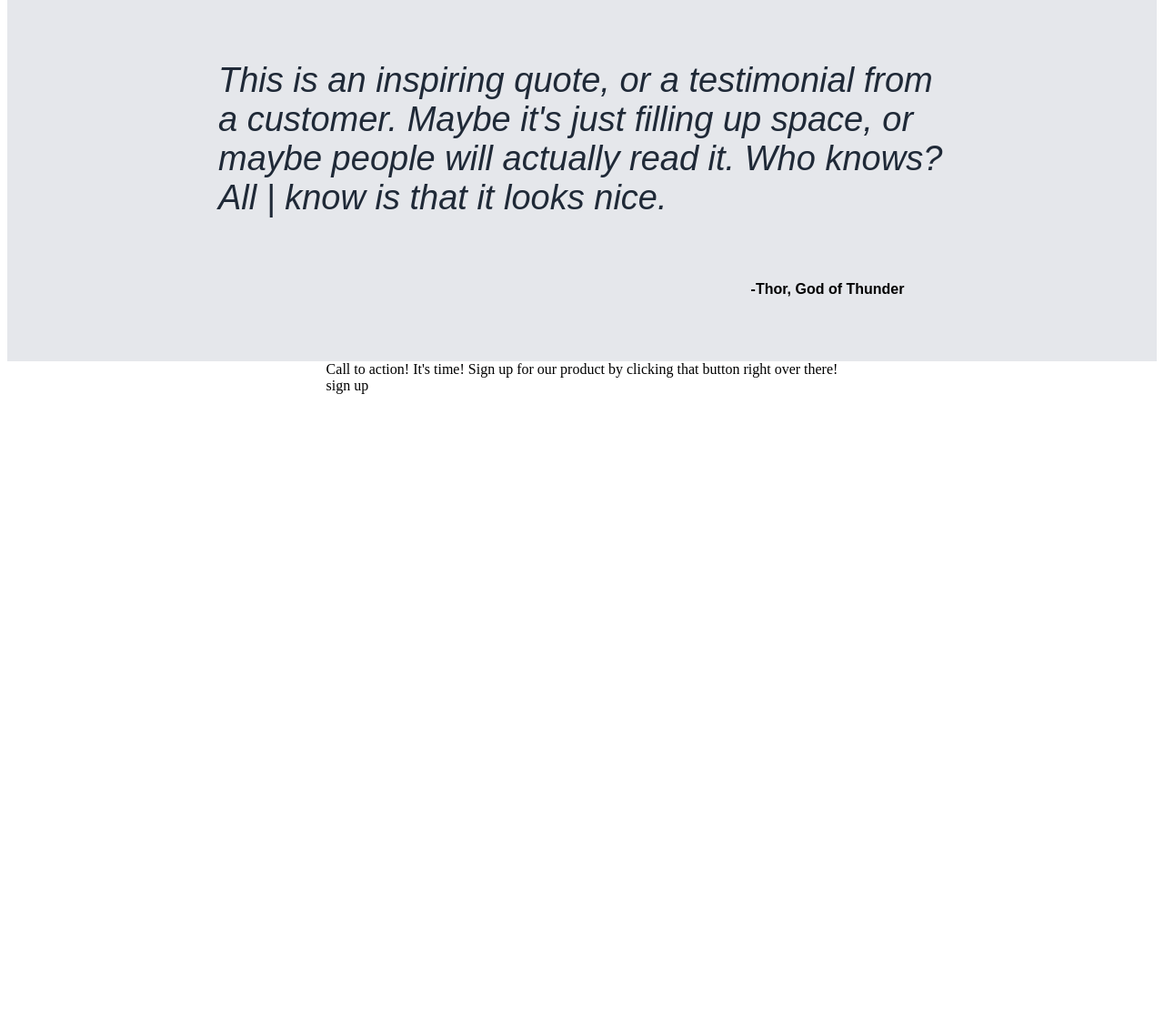
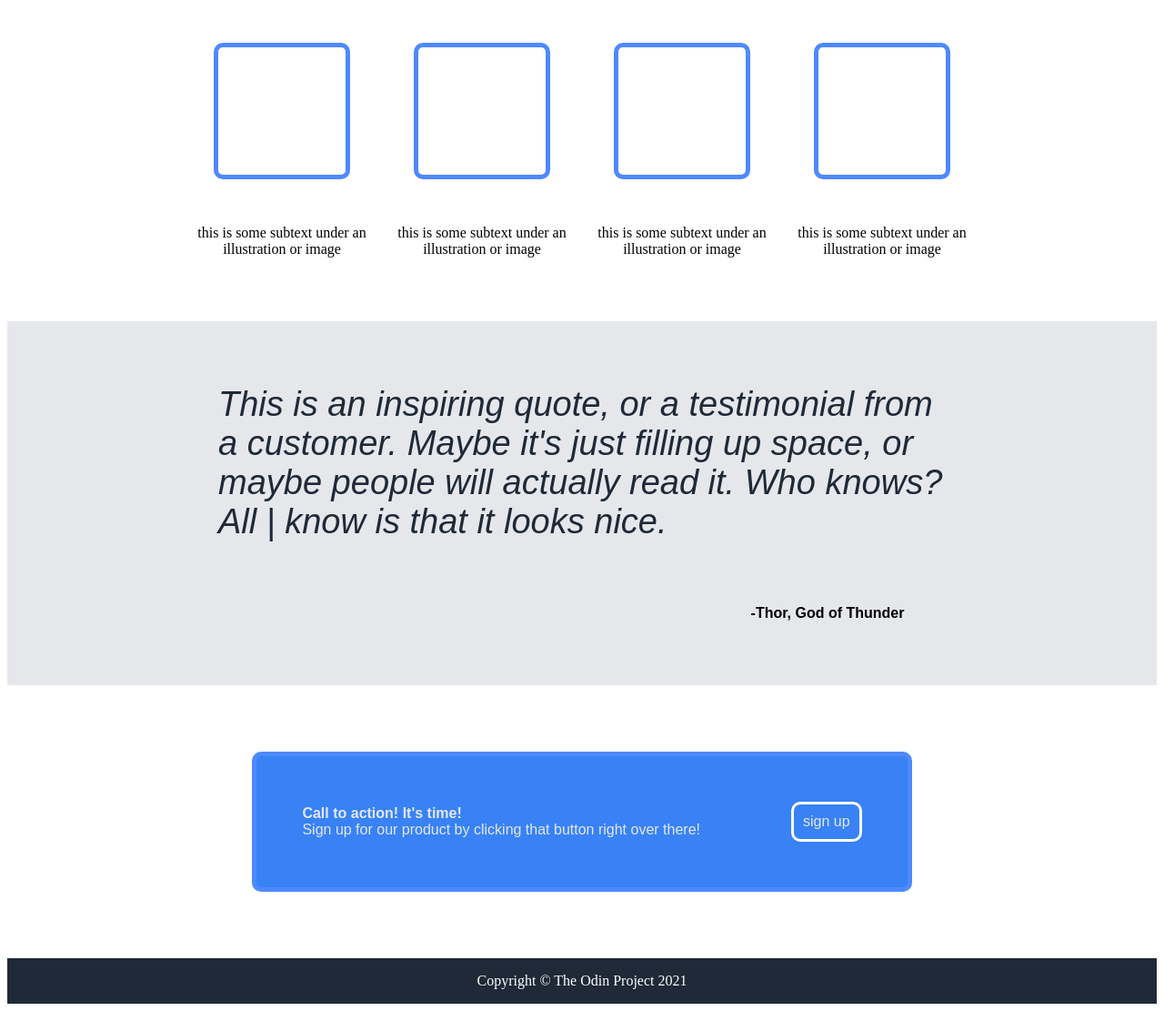
Before and after one commit to GucciGangnam/Project1-landing-page, a plain HTML site: page index.html in a window 1280 px wide. Shown: the part 616-1727 px from the top of the page at 91% size. Before the commit the page ends 1057 px from the top, so only its background shows below. Drawn offline with Linux system fonts and the light colour scheme.

Commit message:
Template content added. still no links or img

```diff
--- a/index.html
+++ b/index.html
@@ -57,14 +57,47 @@
     <div class="cards">
         <div class="card 1">
 
+            <div class="box">
+
+            </div>
+            <div class="text 1">
+                this is some subtext
+                under an illustration
+                or image
+            </div>
+
         </div>
         <div class="card 2">
+            <div class="box">
+
+            </div>
+            <div class="text 2">
+                this is some subtext
+                under an illustration
+                or image
+            </div>
 
         </div>
         <div class="card 3">
+            <div class="box">
+
+            </div>
+            <div class="text 3">
+                this is some subtext
+                under an illustration
+                or image
+            </div>
 
         </div>
         <div class="card 4">
+            <div class="box">
+
+            </div>
+            <div class="text 4">
+                this is some subtext
+                under an illustration
+                or image
+            </div>
 
         </div>
 
@@ -83,17 +116,23 @@
     </div>
 
     <div class="cta">
+        <div class="bbox">
         <div class="ctal">
-            Call to action! It's time!
+            <strong> Call to action! It's time!</strong> <br>
             Sign up for our product by clicking that button right over there!
         </div>
-        <div class="ctal">
+        <div class="ctar">
             sign up
+        </div>
         </div>
     </div>
 
 
+<div class="foot">
+    Copyright © The Odin Project 2021
 
+
+</div>
 
 
 
--- a/style.css
+++ b/style.css
@@ -117,6 +117,7 @@
     display: flex;
     flex-direction: column;
     align-items: center;
+
 }
 
 .quote {
@@ -135,3 +136,73 @@
     font-weight: bold;
     font-family: sans-serif;
 }
+
+.cards {
+    display: flex;
+    gap: 20px;
+    padding: 50px;
+    margin-bottom: 20px;
+}
+
+.card {
+    display: flex;
+    flex-direction: column;
+    align-items: center;
+}
+
+.box {
+    border: 5px solid rgb(78, 137, 255);
+    border-radius: 10px;
+    width: 100px;
+    height: 100px;
+    padding: 20px;
+    margin-bottom: 50px;
+}
+
+.text {
+    text-align: center;
+    max-width: 200px;
+
+}
+
+.cta {
+   min-height: 300px;
+   display: flex;
+   justify-content: center;
+   align-items: center;
+   color: #E5E7EB;
+   font-family: sans-serif;
+
+}
+
+.bbox {
+
+    display: flex;
+    justify-content: center;
+    align-items: center;
+    background-color: #3882F6;
+    border: 5px solid rgb(78, 137, 255);
+    border-radius: 10px;
+    padding: 50px;
+    gap: 100px;
+
+}
+
+.ctar {
+    border: 3px solid rgb(255, 255, 255);
+    border-radius: 10px;
+    padding: 10px;
+
+}
+
+
+
+.foot {
+   display: flex;
+    background-color: #1F2937;
+    width: 100%;
+    height: 50px;
+    justify-content: center;
+    align-items: center;
+    color: white;
+}
```
